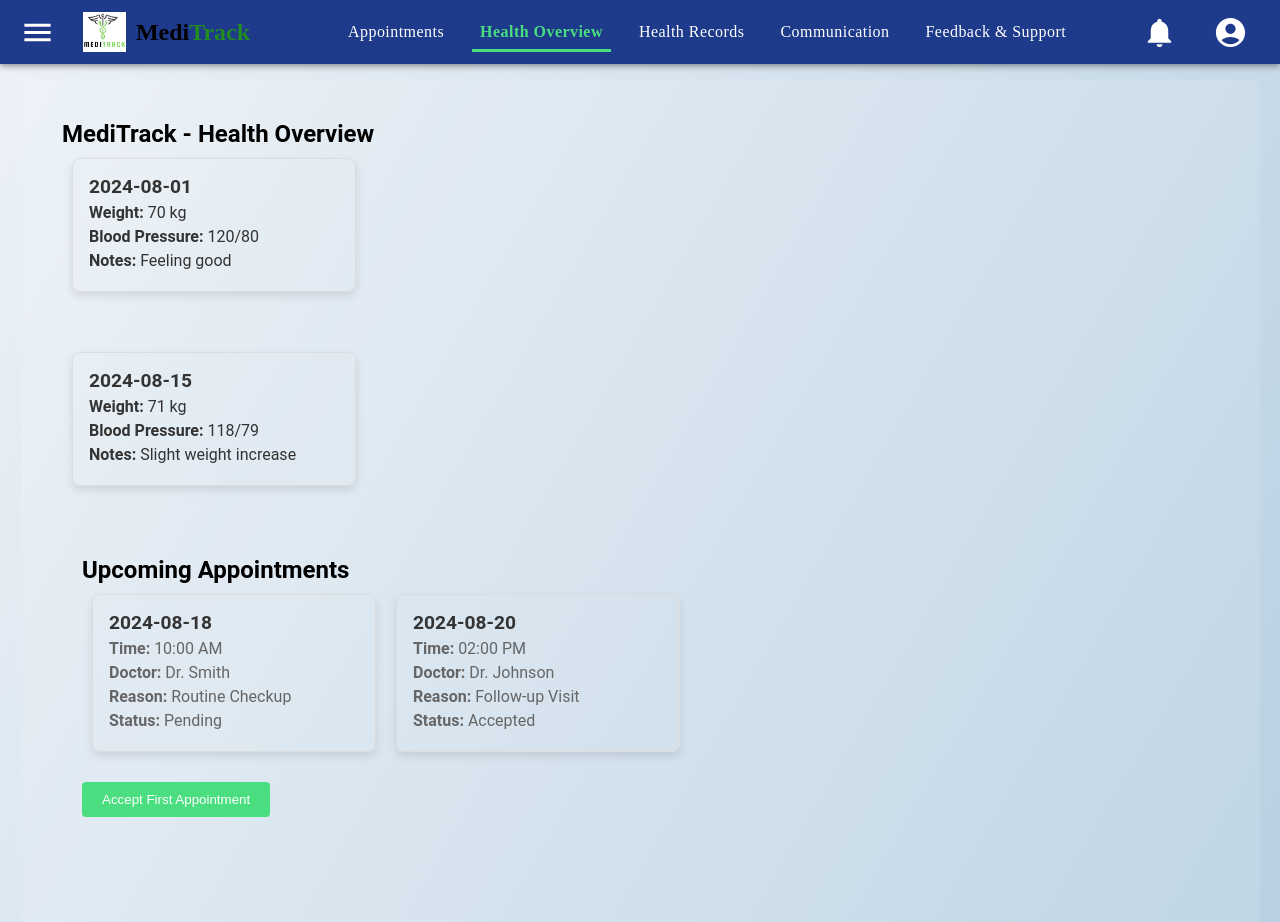
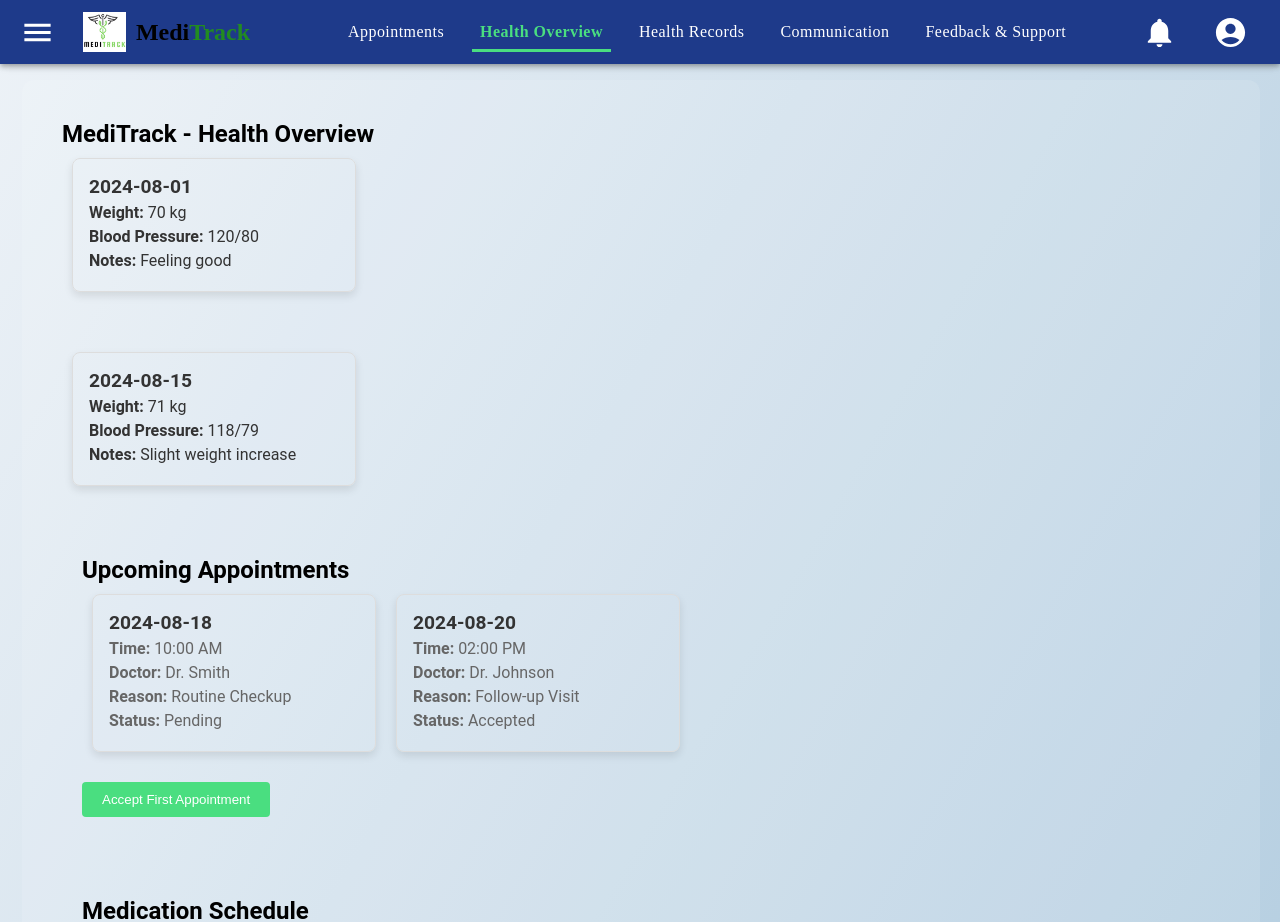
Before and after one commit to Anidipta/Status-Code-1, a React (Create React App) app in the folder patient_dashboard/: page /health-overview in a window 1280 px wide. Shown: the top 922 px of the page. Built offline with nearby package versions, Linux system fonts and the light colour scheme; a web font is replaced by a local one.

Commit message:
Update MedicationSchedule.js

```diff
--- a/patient_dashboard/src/components/MedicationSchedule.js
+++ b/patient_dashboard/src/components/MedicationSchedule.js
@@ -14,7 +14,7 @@ const MedicationSchedule = () => {
 
   return (
     <div style={styles.container}>
-      <h1>Medication Schedule</h1>
+      <h1 style={styles.title}>Medication Schedule</h1>
       <div style={styles.cardsContainer}>
         {medications.map((medication, index) => (
           <MedicationCard
@@ -32,6 +32,11 @@ const styles = {
   container: {
     padding: '20px',
   },
+  title: {
+    color: 'black', // Change the color to black
+    fontSize: '24px',
+    margin: '0',
+  },
   cardsContainer: {
     display: 'flex',
     flexWrap: 'wrap',
```
